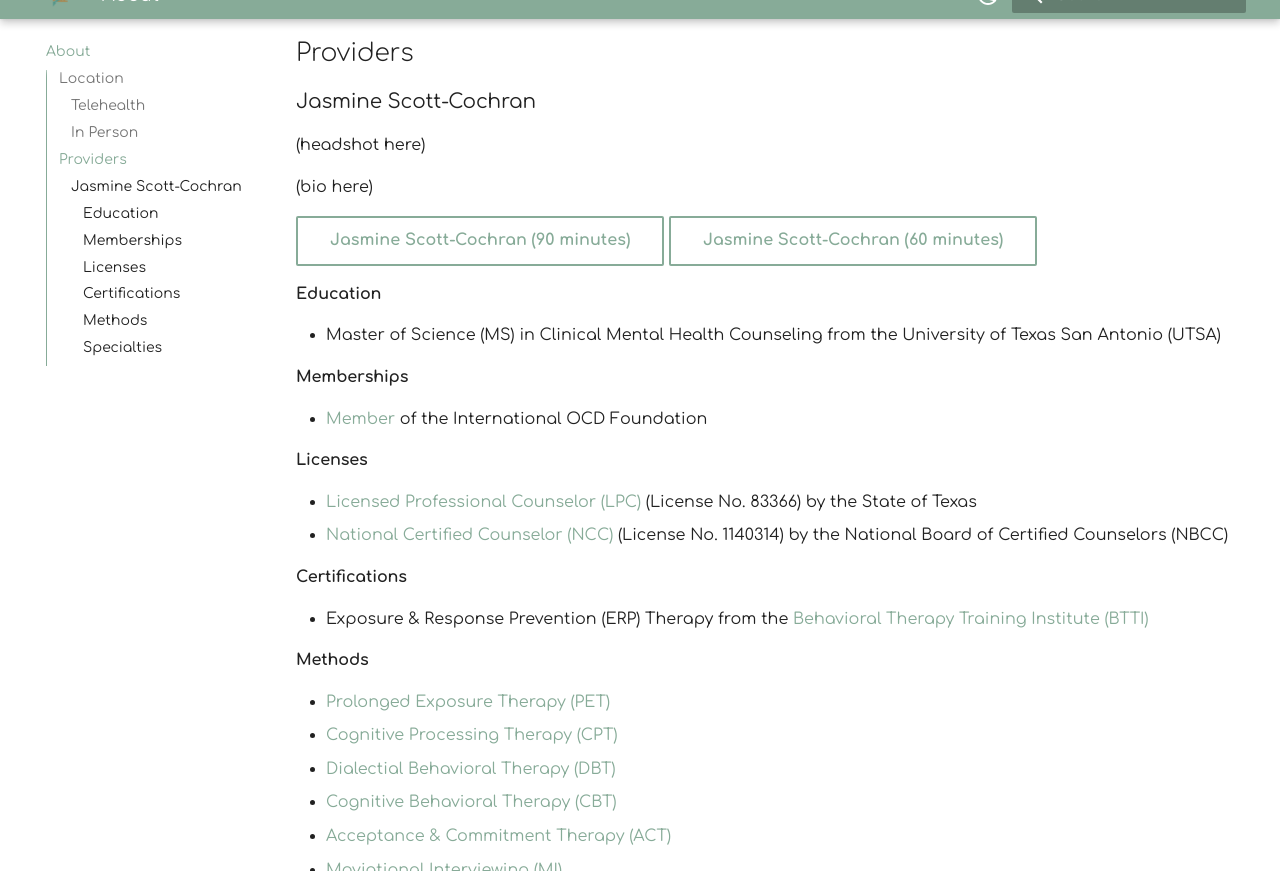
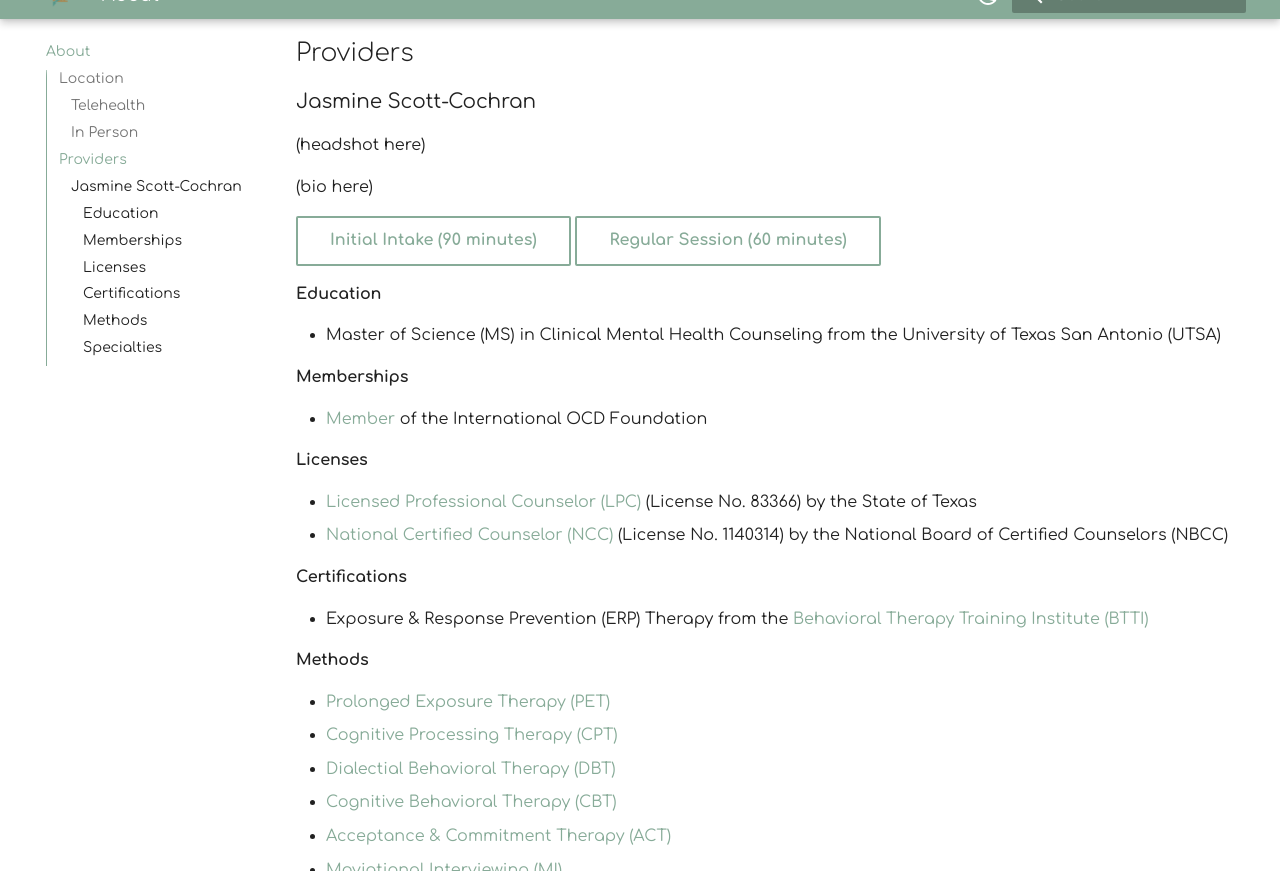
Before and after one commit to motm-therapy/website, an MkDocs documentation site: the page built from docs/about.md, in a window 1280 px wide and 900 px high, scrolled down 997 px, cut to the strip 29-900 px from the top of the window. Built offline with MkDocs 1.6.1 and Material for MkDocs 9.7.7, drawn with Linux system fonts in a browser that asks for light colours.

Commit message:
Update about.md

```diff
--- a/docs/about.md
+++ b/docs/about.md
@@ -24,8 +24,8 @@ Matters of the Mind Therapy, LLC is in the process of acquiring office space for
 
 (bio here)
 
-[Jasmine Scott-Cochran (90 minutes)](https://google.com){ .md-button }
-[Jasmine Scott-Cochran (60 minutes)](https://google.com){ .md-button }
+[Initial Intake (90 minutes)](https://google.com){ .md-button }
+[Regular Session (60 minutes)](https://google.com){ .md-button }
 
 #### Education
 
```
